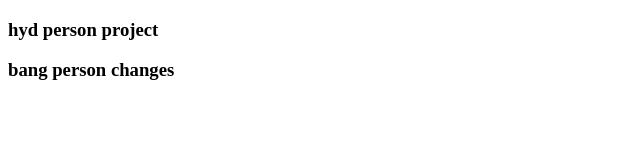
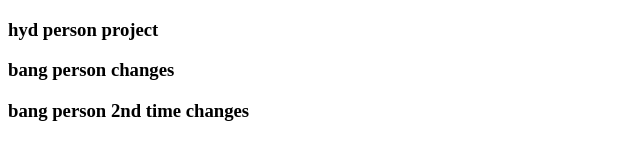
Before and after one commit to Hanush22/cloning-task, a plain HTML site: page index.html in a window 1280 px wide. Shown: the whole page, without its empty margins (0-640 px from the left). Drawn offline with Linux system fonts and the light colour scheme.

Commit message:
bang person 2nd time changes

```diff
--- a/index.html
+++ b/index.html
@@ -8,5 +8,6 @@
 <body>
     <h3>hyd person project</h3>
     <h3>bang person changes</h3>
+    <h3>bang person 2nd time changes</h3>
 </body>
 </html>
```
